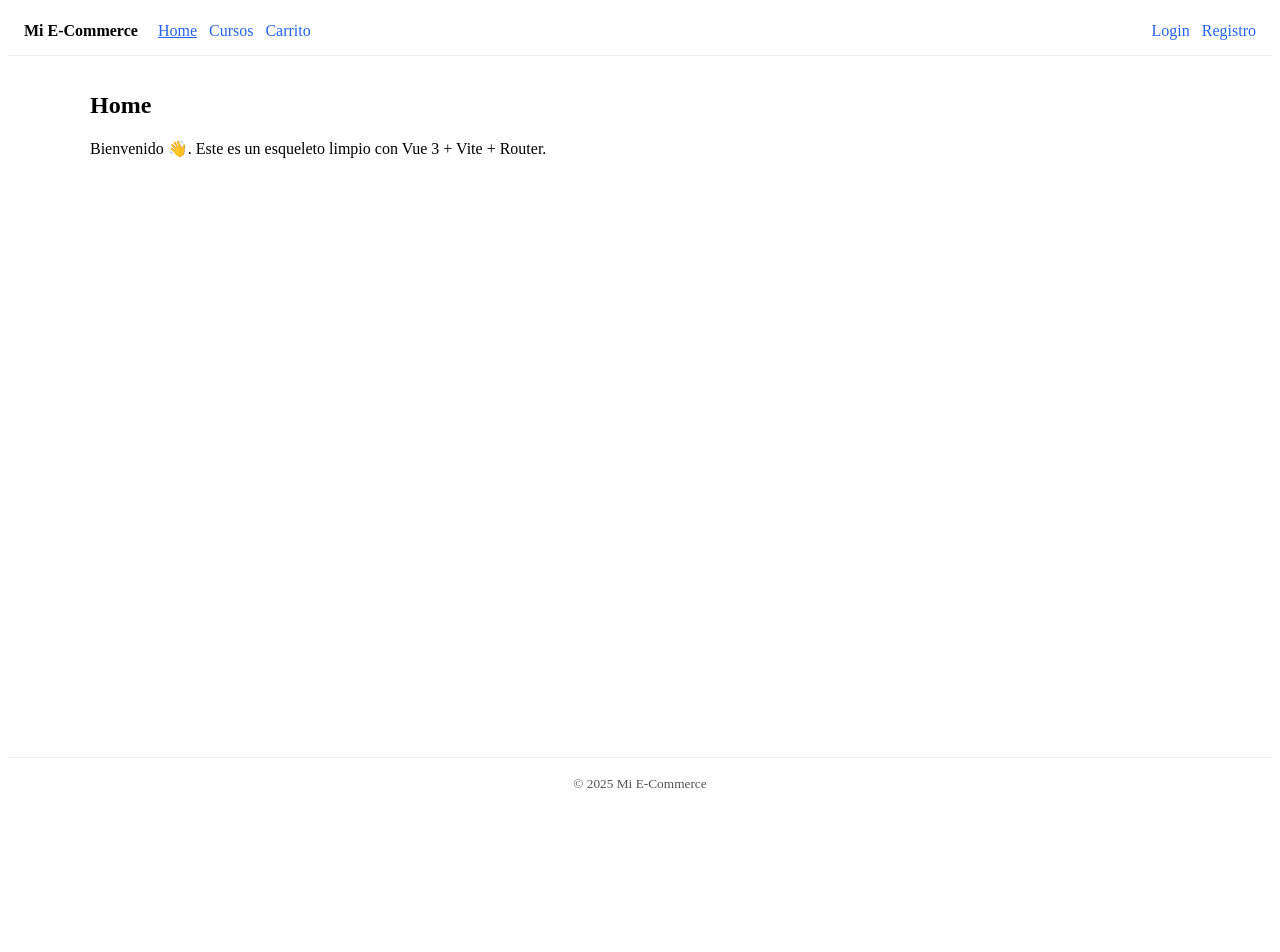
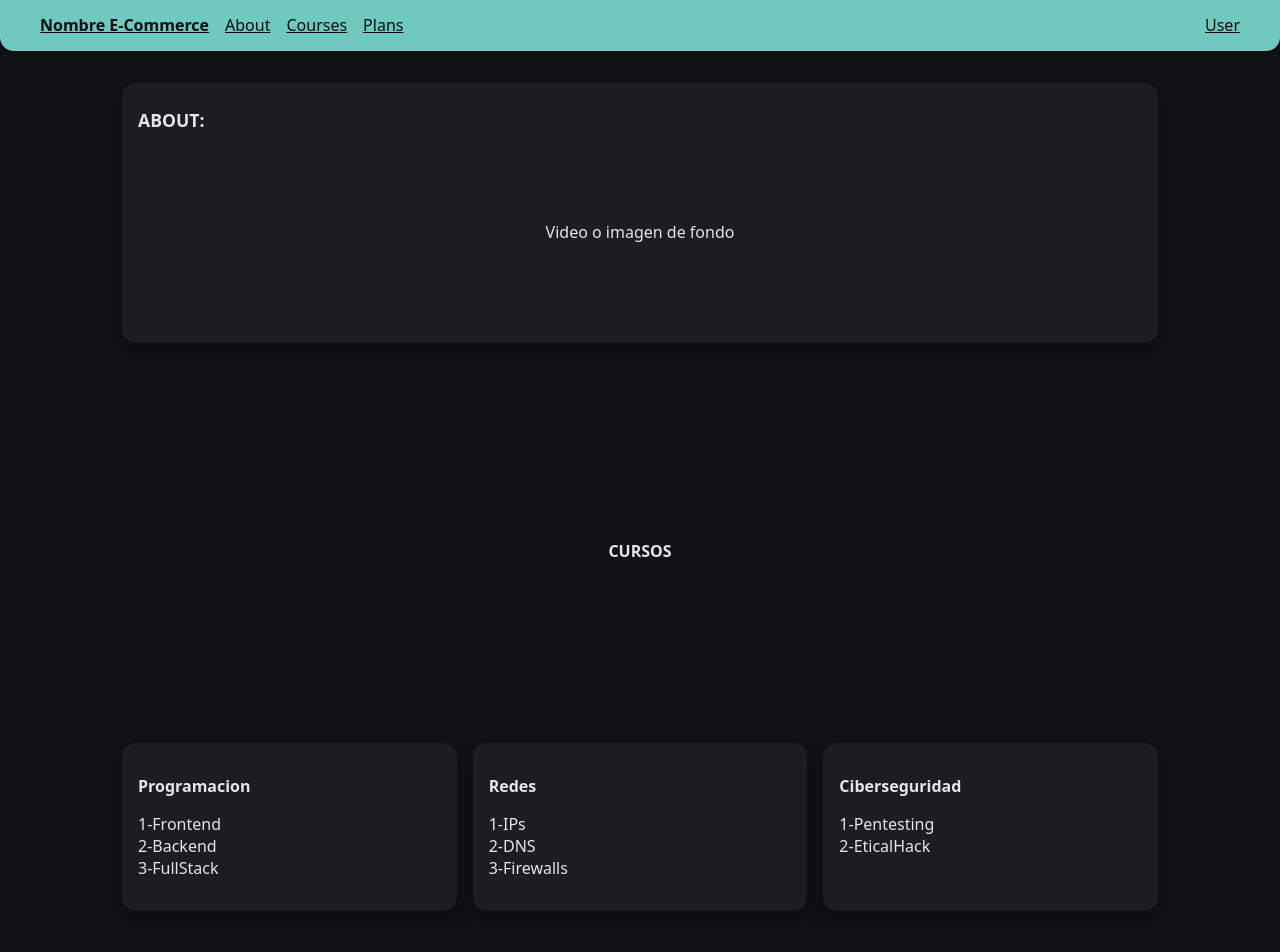
Before and after one commit to franmoyano/EliteCoders-CuartoSemestre, a Vue app in the folder Proyecto Integrador E-Commerce/frontend/: page / in a window 1280 px wide. Shown: the top 952 px of the page. Before the commit the page ends 816 px from the top, so only its background shows below. Built offline with nearby package versions, Linux system fonts and the light colour scheme.

Commit message:
Agregando mas funcionalidad al front e integrando prototipo figma

```diff
--- /dev/null
+++ b/Proyecto Integrador E-Commerce/frontend/src/assets/styles.css
@@ -0,0 +1,38 @@
+:root{
+  --bg:#0f1115;
+  --panel:#d7e7d2;
+  --mint:#70c9bf;
+  --mint-dark:#63b2a9;
+  --text:#e6e6e6;
+  --muted:#a7b3ac;
+  --accent:#dfead8;
+  --radius:14px;
+  --shadow:0 10px 18px rgba(0,0,0,.25);
+  --card:#202329;
+}
+*{box-sizing:border-box}
+html,body,#app{height:100%}
+body{margin:0;background:var(--bg);color:var(--text);font-family: ui-sans-serif,system-ui,-apple-system,Segoe UI,Roboto,Ubuntu,Cantarell,Helvetica,Arial,Noto Sans,"Apple Color Emoji","Segoe UI Emoji";}
+a{color:inherit}
+.container{max-width:1200px;margin:0 auto;padding:1.25rem}
+.btn{display:inline-flex;align-items:center;justify-content:center;border:none;border-radius:999px;background:var(--mint);padding:.75rem 1.25rem;font-weight:600;cursor:pointer}
+.btn.secondary{background:var(--panel);color:#1b1e23}
+.btn.block{width:100%}
+.card{background:#1a1d22;border-radius:var(--radius);box-shadow:var(--shadow);padding:1rem}
+.grid{display:grid;gap:1rem}
+.header{background:var(--mint);color:#0b0d0f;padding:.9rem 1rem;border-bottom-left-radius:14px;border-bottom-right-radius:14px;position:sticky;top:0;z-index:10}
+.header nav{display:flex;gap:1rem;align-items:center;max-width:1200px;margin:0 auto}
+.header .brand{font-weight:800}
+.footer{background:var(--mint);color:#0b0d0f;padding:.8rem 1rem;border-top-left-radius:14px;border-top-right-radius:14px}
+.tag{background:var(--panel);color:#0f1412;border-radius:999px;padding:.35rem .7rem;font-size:.8rem}
+.input, .select{background:var(--mint);border:none;border-radius:999px;padding:.7rem 1rem;color:#0f1412;font-weight:600;outline:none}
+.field{display:grid;gap:.5rem}
+.form-grid{display:grid;gap:1rem;grid-template-columns:1fr 1fr}
+@media (max-width: 880px){.form-grid{grid-template-columns:1fr}}
+.sidebar-grid{display:grid;grid-template-columns: 1.2fr .9fr;gap:1.5rem}
+@media (max-width: 920px){.sidebar-grid{grid-template-columns:1fr}}
+.list-pill{background:var(--panel);color:#0f1412;border-radius:999px;padding:.6rem 1rem;margin:.6rem 0;display:flex;align-items:center;justify-content:space-between;font-weight:600}
+.h1{font-size:1.6rem;font-weight:800;letter-spacing:.5px}
+.h2{font-size:1.1rem;font-weight:700;margin:.6rem 0}
+.center{display:grid;place-items:center;text-align:center;min-height:50vh}
+.hr{height:1px;background:#2a2e36;margin:1rem 0}
--- a/Proyecto Integrador E-Commerce/frontend/src/components/ui/AppFooter.vue
+++ b/Proyecto Integrador E-Commerce/frontend/src/components/ui/AppFooter.vue
@@ -1,14 +1,10 @@
 <template>
-  <footer class="ftr">
-    <small>© {{ new Date().getFullYear() }} Mi E‑Commerce</small>
+  <footer class="footer">
+    <div class="container" style="display:flex;gap:1rem;justify-content:space-between;align-items:center;flex-wrap:wrap">
+      <small>@all rights reserved</small>
+      <div style="display:flex;gap:.8rem;flex-wrap:wrap">
+        <a href="#">Facebook</a><a href="#">Instagram</a><a href="#">X(Tweeter)</a><a href="#">Linkedin</a><a href="#">GitHub</a>
+      </div>
+    </div>
   </footer>
 </template>
-
-<style scoped>
-.ftr {
-  border-top: 1px solid #ececec;
-  text-align: center;
-  padding: 1rem;
-  color: #555;
-}
-</style>
--- a/Proyecto Integrador E-Commerce/frontend/src/components/ui/AppHeader.vue
+++ b/Proyecto Integrador E-Commerce/frontend/src/components/ui/AppHeader.vue
@@ -1,22 +1,12 @@
 <template>
-  <header class="hdr">
-    <nav class="nav">
-      <strong class="brand">Mi E‑Commerce</strong>
-      <RouterLink to="/">Home</RouterLink>
-      <RouterLink to="/courses">Cursos</RouterLink>
-      <RouterLink to="/cart">Carrito</RouterLink>
-      <span class="spacer"></span>
-      <RouterLink to="/login">Login</RouterLink>
-      <RouterLink to="/register">Registro</RouterLink>
+  <header class="header">
+    <nav>
+      <RouterLink class="brand" to="/">Nombre E-Commerce</RouterLink>
+      <RouterLink to="/about">About</RouterLink>
+      <RouterLink to="/courses">Courses</RouterLink>
+      <RouterLink to="/plans">Plans</RouterLink>
+      <span style="margin-left:auto"></span>
+      <RouterLink to="/login">User</RouterLink>
     </nav>
   </header>
 </template>
-
-<style scoped>
-.hdr { border-bottom: 1px solid #ececec; }
-.nav { display:flex; gap:.75rem; align-items:center; padding: .9rem 1rem; }
-.brand { margin-right:.5rem; }
-.spacer { margin-left: auto; }
-a { text-decoration: none; color: #2563eb; }
-a.router-link-active { text-decoration: underline; }
-</style>
--- a/Proyecto Integrador E-Commerce/frontend/src/main.js
+++ b/Proyecto Integrador E-Commerce/frontend/src/main.js
@@ -1,3 +1,4 @@
+import '@/assets/styles.css';
 import { createApp } from 'vue'
 import { router } from '@/router'
 import App from '@/App.vue'
--- /dev/null
+++ b/Proyecto Integrador E-Commerce/frontend/src/mocks/courses.js
@@ -0,0 +1,32 @@
+export const courses = [
+  {
+    id: 1,
+    title: "Programación Frontend",
+    category: "Programacion",
+    price: 199.00,
+    author: "Marina Evangelista",
+    duration: "12h",
+    summary: "Aprendé HTML, CSS y Vue desde cero con un proyecto real.",
+    lessons: ["Leccion 1","Leccion 2","Leccion 3","Leccion 4","Leccion 5","Leccion 6","Leccion 7","Leccion 8","Leccion 9","Leccion 10"],
+  },
+  {
+    id: 2,
+    title: "Redes: IPs, DNS y Firewalls",
+    category: "Redes",
+    price: 149.00,
+    author: "Franco Moyano",
+    duration: "9h",
+    summary: "Fundamentos de redes para admins y devs.",
+    lessons: ["Leccion 1","Leccion 2","Leccion 3","Leccion 4","Leccion 5","Leccion 6","Leccion 7","Leccion 8"],
+  },
+  {
+    id: 3,
+    title: "Ciberseguridad Inicial",
+    category: "Ciberseguridad",
+    price: 179.00,
+    author: "Matias Garcia",
+    duration: "7h",
+    summary: "Pentesting básico y buenas prácticas.",
+    lessons: ["Leccion 1","Leccion 2","Leccion 3","Leccion 4","Leccion 5","Leccion 6"],
+  }
+];
--- /dev/null
+++ b/Proyecto Integrador E-Commerce/frontend/src/pages/Checkout.vue
@@ -0,0 +1,45 @@
+<script setup>
+import { ref } from 'vue'
+const metodo = ref('tc') // 'tc' o 'tr'
+</script>
+
+<template>
+  <section class="container">
+    <h2 class="h1">Información de usuario</h2>
+    <div class="sidebar-grid">
+      <div class="card">
+        <div class="form-grid">
+          <div class="field"><label>Nombre</label><input class="input" placeholder=""/></div>
+          <div class="field"><label>Apellidos</label><input class="input" placeholder=""/></div>
+          <div class="field" style="grid-column:1/-1"><label>Correo electrónico</label><input class="input" placeholder=""/></div>
+          <div class="field" style="grid-column:1/-1"><label>Teléfono</label><input class="input" placeholder=""/></div>
+          <div class="field"><label>Número de Documento</label><input class="input" placeholder=""/></div>
+        </div>
+      </div>
+      <aside class="card center" style="min-height:200px">Resumen de mi compra</aside>
+    </div>
+
+    <h2 class="h1" style="margin-top:1rem">Pago</h2>
+    <div class="card">
+      <div style="display:flex;gap:1rem;margin-bottom:1rem">
+        <button :class="['btn', metodo==='tc'?'':'secondary']" @click="metodo='tc'">Tarjeta de Crédito</button>
+        <button :class="['btn', metodo==='tr'?'':'secondary']" @click="metodo='tr'">Transferencia</button>
+      </div>
+
+      <div v-if="metodo==='tc'" class="form-grid">
+        <div class="field" style="grid-column:1/-1"><label>Número de la tarjeta</label><input class="input" placeholder=""/></div>
+        <div class="field"><label>Fecha de vencimiento</label><input class="input" placeholder="MM/AA"/></div>
+        <div class="field"><label>Código de seguridad</label><input class="input" placeholder="CVC"/></div>
+        <div class="field" style="grid-column:1/-1"><label>Nombre completo del titular</label><input class="input" placeholder=""/></div>
+      </div>
+
+      <div v-else class="form-grid">
+        <div class="field" style="grid-column:1/-1"><label>CBU/alias</label><input class="input" placeholder=""/></div>
+        <div class="field" style="grid-column:1/-1"><label>Titular de la cuenta</label><input class="input" placeholder=""/></div>
+      </div>
+    </div>
+    <div style="padding:1rem 0">
+      <router-link class="btn block" to="/success">PAGAR</router-link>
+    </div>
+  </section>
+</template>
--- a/Proyecto Integrador E-Commerce/frontend/src/pages/CourseDetail.vue
+++ b/Proyecto Integrador E-Commerce/frontend/src/pages/CourseDetail.vue
@@ -1,11 +1,31 @@
 <script setup>
-import { useRoute } from 'vue-router'
+import { useRoute, useRouter } from 'vue-router'
+import { courses } from '@/mocks/courses'
 const route = useRoute()
+const router = useRouter()
+const course = courses.find(c => String(c.id)===route.params.id) || courses[0]
+function comprar(){ router.push('/checkout?course='+course.id) }
 </script>
 
 <template>
-  <section>
-    <h1>Curso #{{ route.params.id }}</h1>
-    <RouterLink to="/courses">← Volver</RouterLink>
+  <section class="container">
+    <h1 class="h1">Nombre del Curso</h1>
+    <div class="sidebar-grid">
+      <div>
+        <div class="list-pill">Modalidad</div>
+        <div class="list-pill">Programa</div>
+        <div class="list-pill">Salida laboral y testimonios</div>
+        <div class="list-pill">Preguntas Frecuentes</div>
+        <div class="list-pill"><strong>$ PRECIO</strong></div>
+        <button class="btn block" style="margin-top:1rem" @click="comprar">COMPRAR</button>
+      </div>
+
+      <aside class="card">
+        <h2 class="h2">Resumen del curso</h2>
+        <p style="color:var(--muted)">{{ course.summary }}</p>
+        <p><strong>Autor:</strong> {{ course.author }}</p>
+        <p><strong>Tiempo:</strong> {{ course.duration }}</p>
+      </aside>
+    </div>
   </section>
 </template>
--- /dev/null
+++ b/Proyecto Integrador E-Commerce/frontend/src/pages/CourseLessons.vue
@@ -0,0 +1,23 @@
+<script setup>
+import { useRoute } from 'vue-router'
+import { courses } from '@/mocks/courses'
+const route = useRoute()
+const course = courses.find(c => String(c.id)===route.params.id) || courses[0]
+</script>
+
+<template>
+  <section class="container">
+    <h1 class="h1">Nombre del Curso</h1>
+    <div class="sidebar-grid">
+      <div>
+        <div v-for="(l,idx) in course.lessons" :key="idx" class="list-pill">
+          Leccion {{ idx+1 }}
+        </div>
+      </div>
+      <aside class="card" style="min-height:200px">
+        <h2 class="h2">Resumen del curso</h2>
+        <p>autor<br/>tiempo duracion</p>
+      </aside>
+    </div>
+  </section>
+</template>
--- a/Proyecto Integrador E-Commerce/frontend/src/pages/Courses.vue
+++ b/Proyecto Integrador E-Commerce/frontend/src/pages/Courses.vue
@@ -1,23 +1,25 @@
 <script setup>
-import { ref, onMounted } from 'vue';
-import { getCursos } from '../api/cursos';
+import { courses } from '@/mocks/courses'
+import { RouterLink } from 'vue-router'
+</script>
 
-
-const cursos = ref([]);
-
-onMounted(async () => {
-  const response = await getCursos();
-  cursos.value = response.data;
-});
-
-</script>
 <template>
-  <section>
-    <h1>Cursos</h1>
-    <p>Listado de cursos (demo).</p>
-    <ul>
-      <li v-for="c in cursos" :key="c.id">{{ c.titulo }}</li>
-    </ul>
-
+  <section class="container">
+    <h1 class="h1" style="margin-bottom:.5rem">Cursos</h1>
+    <div class="grid" style="grid-template-columns:repeat(auto-fit,minmax(240px,1fr));">
+      <article class="card" v-for="c in courses" :key="c.id">
+        <h2 class="h2">{{ c.title }}</h2>
+        <div style="display:flex;gap:.5rem;flex-wrap:wrap;margin:.3rem 0">
+          <span class="tag">{{ c.category }}</span>
+          <span class="tag">{{ c.duration }}</span>
+        </div>
+        <p style="color:var(--muted)">{{ c.summary }}</p>
+        <div class="hr"></div>
+        <div style="display:flex;justify-content:space-between;align-items:center">
+          <strong>${{ c.price.toFixed(2) }}</strong>
+          <RouterLink class="btn" :to="`/courses/${c.id}`">Ver curso</RouterLink>
+        </div>
+      </article>
+    </div>
   </section>
 </template>
--- a/Proyecto Integrador E-Commerce/frontend/src/pages/Home.vue
+++ b/Proyecto Integrador E-Commerce/frontend/src/pages/Home.vue
@@ -1,6 +1,31 @@
 <template>
-  <section>
-    <h1>Home</h1>
-    <p>Bienvenido 👋. Este es un esqueleto limpio con Vue 3 + Vite + Router.</p>
+  <section class="container">
+    <div class="card" style="min-height:260px">
+      <h2 class="h2">ABOUT:</h2>
+      <div class="center" style="min-height:180px">Video o imagen de fondo</div>
+    </div>
+
+    <div class="center" style="padding-top:1rem"><strong>CURSOS</strong></div>
+    <div class="grid" style="grid-template-columns:repeat(auto-fit,minmax(200px,1fr));">
+      <div class="card">
+        <p><strong>Programacion</strong></p>
+        <p>1-Frontend<br/>2-Backend<br/>3-FullStack</p>
+      </div>
+      <div class="card">
+        <p><strong>Redes</strong></p>
+        <p>1-IPs<br/>2-DNS<br/>3-Firewalls</p>
+      </div>
+      <div class="card">
+        <p><strong>Ciberseguridad</strong></p>
+        <p>1-Pentesting<br/>2-EticalHack</p>
+      </div>
+    </div>
+
+    <div class="center" style="padding-top:1rem"><strong>PLANES</strong></div>
+    <div class="grid" style="grid-template-columns:repeat(auto-fit,minmax(180px,1fr));">
+      <div class="card center" style="min-height:120px">Plan 1</div>
+      <div class="card center" style="min-height:120px">Plan 2</div>
+      <div class="card center" style="min-height:120px">Plan 3</div>
+    </div>
   </section>
 </template>
--- /dev/null
+++ b/Proyecto Integrador E-Commerce/frontend/src/pages/Success.vue
@@ -0,0 +1,9 @@
+<template>
+  <section class="container center" style="min-height:60vh">
+    <div>
+      <h1 class="h1" style="text-align:center">COMPRA EXITOSA</h1>
+      <div class="center" style="font-size:100px">🛒</div>
+      <p style="max-width:560px;margin:0 auto">Hemos recibido tu pago. Chequeá tu casilla de mail para más informaciones.</p>
+    </div>
+  </section>
+</template>
```
Also changed, not shown: Proyecto Integrador E-Commerce/frontend/src/router/index.js (+4 -3 lines), 1 other file (tests, documents, lock files or other folders).
